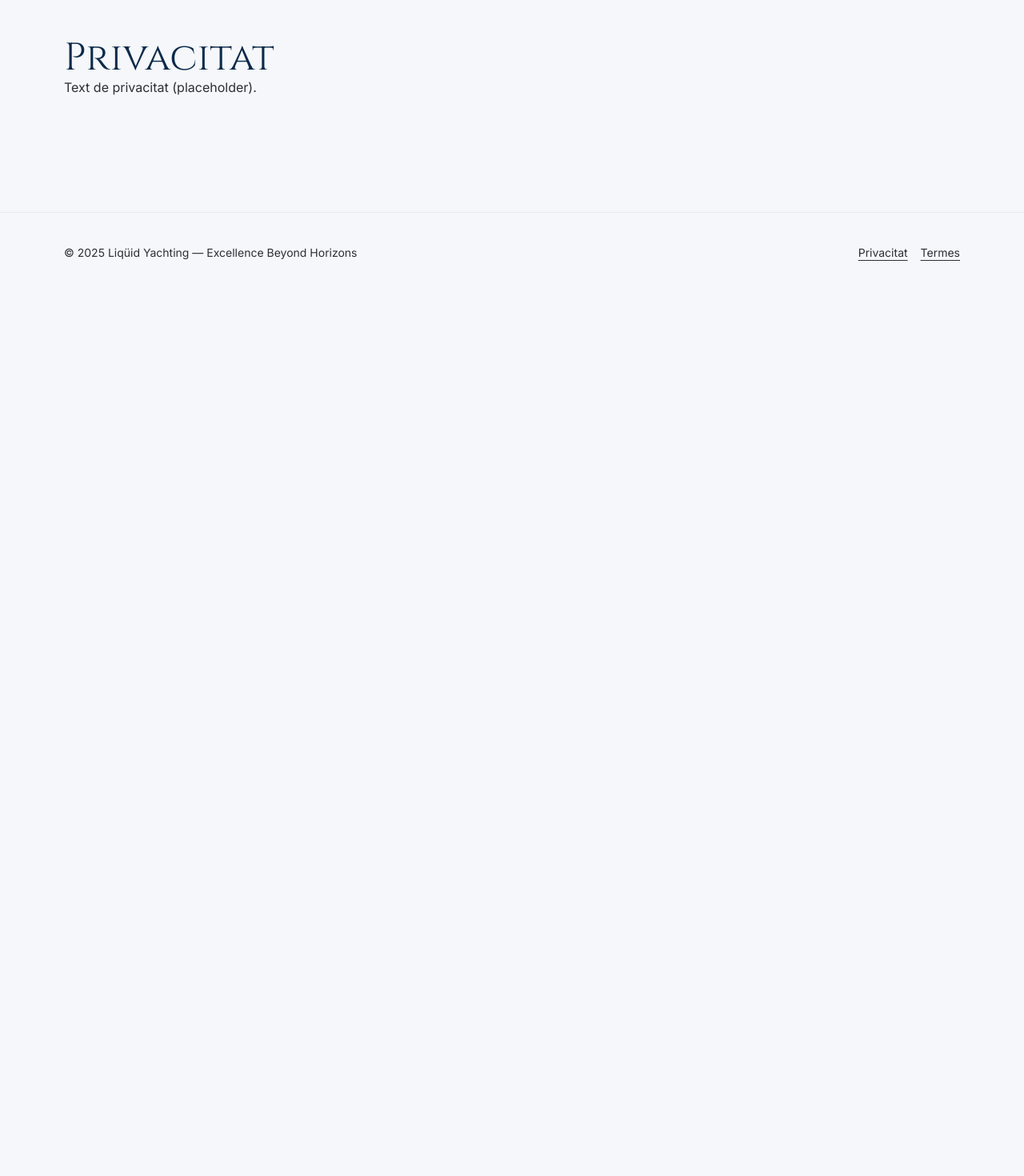
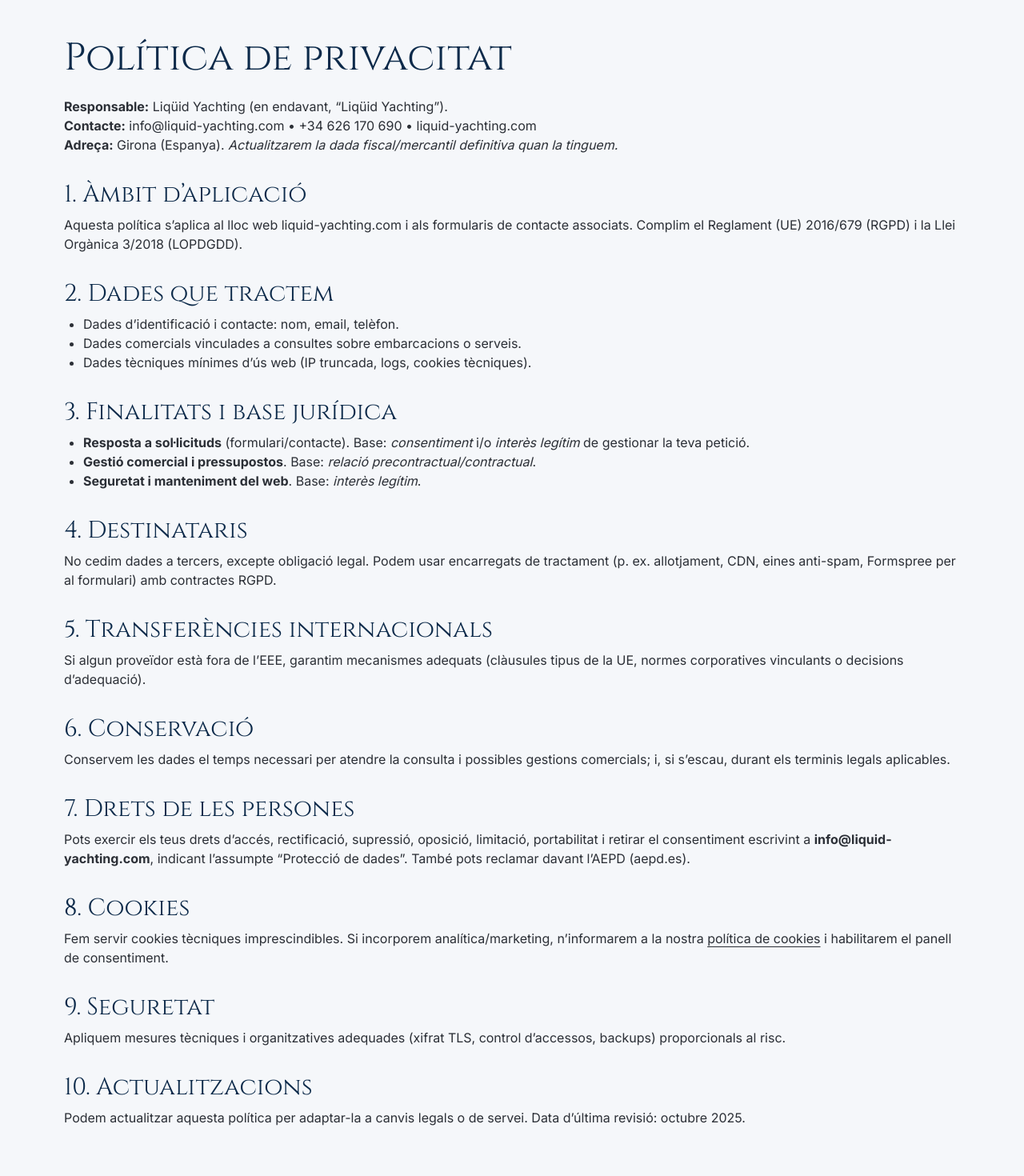
Before and after one commit to LiquidYachting/prova-2, a Next.js app: page /privacy in a window 1280 px wide. Shown: the part 80-1550 px from the top of the page at 80% size. Before the commit the page ends 800 px from the top, so only its background shows below. Built offline with nearby package versions, Linux system fonts and the light colour scheme.

Commit message:
Update page.tsx

```diff
--- a/app/privacy/page.tsx
+++ b/app/privacy/page.tsx
@@ -1 +1,49 @@
-export default () => (<section className='section container'><h1 className='h1'>Privacitat</h1><p>Text de privacitat (placeholder).</p></section>)
+export default function PrivacyPage() {
+  return (
+    <section className="section container">
+      <h1 className="h1 mb-6">Política de privacitat</h1>
+
+      <p><b>Responsable:</b> Liqüid Yachting (en endavant, “Liqüid Yachting”).</p>
+      <p><b>Contacte:</b> info@liquid-yachting.com • +34 626 170 690 • liquid-yachting.com</p>
+      <p><b>Adreça:</b> Girona (Espanya). <i>Actualitzarem la dada fiscal/mercantil definitiva quan la tinguem.</i></p>
+
+      <h2 className="h2 mt-8 mb-2">1. Àmbit d’aplicació</h2>
+      <p>Aquesta política s’aplica al lloc web liquid-yachting.com i als formularis de contacte associats. Complim el Reglament (UE) 2016/679 (RGPD) i la Llei Orgànica 3/2018 (LOPDGDD).</p>
+
+      <h2 className="h2 mt-8 mb-2">2. Dades que tractem</h2>
+      <ul className="list-disc pl-6">
+        <li>Dades d’identificació i contacte: nom, email, telèfon.</li>
+        <li>Dades comercials vinculades a consultes sobre embarcacions o serveis.</li>
+        <li>Dades tècniques mínimes d’ús web (IP truncada, logs, cookies tècniques).</li>
+      </ul>
+
+      <h2 className="h2 mt-8 mb-2">3. Finalitats i base jurídica</h2>
+      <ul className="list-disc pl-6">
+        <li><b>Resposta a sol·licituds</b> (formulari/contacte). Base: <i>consentiment</i> i/o <i>interès legítim</i> de gestionar la teva petició.</li>
+        <li><b>Gestió comercial i pressupostos</b>. Base: <i>relació precontractual/contractual</i>.</li>
+        <li><b>Seguretat i manteniment del web</b>. Base: <i>interès legítim</i>.</li>
+      </ul>
+
+      <h2 className="h2 mt-8 mb-2">4. Destinataris</h2>
+      <p>No cedim dades a tercers, excepte obligació legal. Podem usar encarregats de tractament (p. ex. allotjament, CDN, eines anti-spam, Formspree per al formulari) amb contractes RGPD.</p>
+
+      <h2 className="h2 mt-8 mb-2">5. Transferències internacionals</h2>
+      <p>Si algun proveïdor està fora de l’EEE, garantim mecanismes adequats (clàusules tipus de la UE, normes corporatives vinculants o decisions d’adequació).</p>
+
+      <h2 className="h2 mt-8 mb-2">6. Conservació</h2>
+      <p>Conservem les dades el temps necessari per atendre la consulta i possibles gestions comercials; i, si s’escau, durant els terminis legals aplicables.</p>
+
+      <h2 className="h2 mt-8 mb-2">7. Drets de les persones</h2>
+      <p>Pots exercir els teus drets d’accés, rectificació, supressió, oposició, limitació, portabilitat i retirar el consentiment escrivint a <b>info@liquid-yachting.com</b>, indicant l’assumpte “Protecció de dades”. També pots reclamar davant l’AEPD (aepd.es).</p>
+
+      <h2 className="h2 mt-8 mb-2">8. Cookies</h2>
+      <p>Fem servir cookies tècniques imprescindibles. Si incorporem analítica/marketing, n’informarem a la nostra <a href="/privacy#cookies" className="underline">política de cookies</a> i habilitarem el panell de consentiment.</p>
+
+      <h2 className="h2 mt-8 mb-2">9. Seguretat</h2>
+      <p>Apliquem mesures tècniques i organitzatives adequades (xifrat TLS, control d’accessos, backups) proporcionals al risc.</p>
+
+      <h2 className="h2 mt-8 mb-2">10. Actualitzacions</h2>
+      <p>Podem actualitzar aquesta política per adaptar-la a canvis legals o de servei. Data d’última revisió: octubre 2025.</p>
+    </section>
+  );
+}
```
